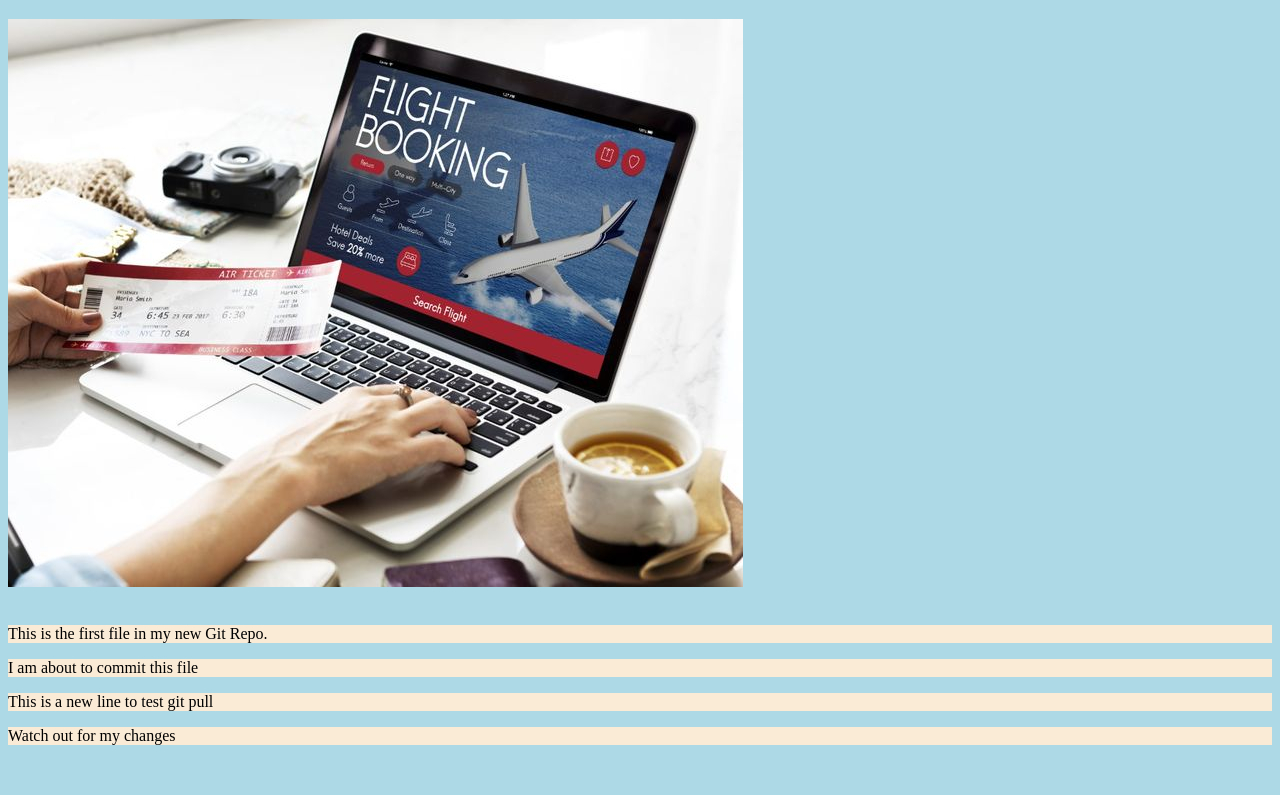
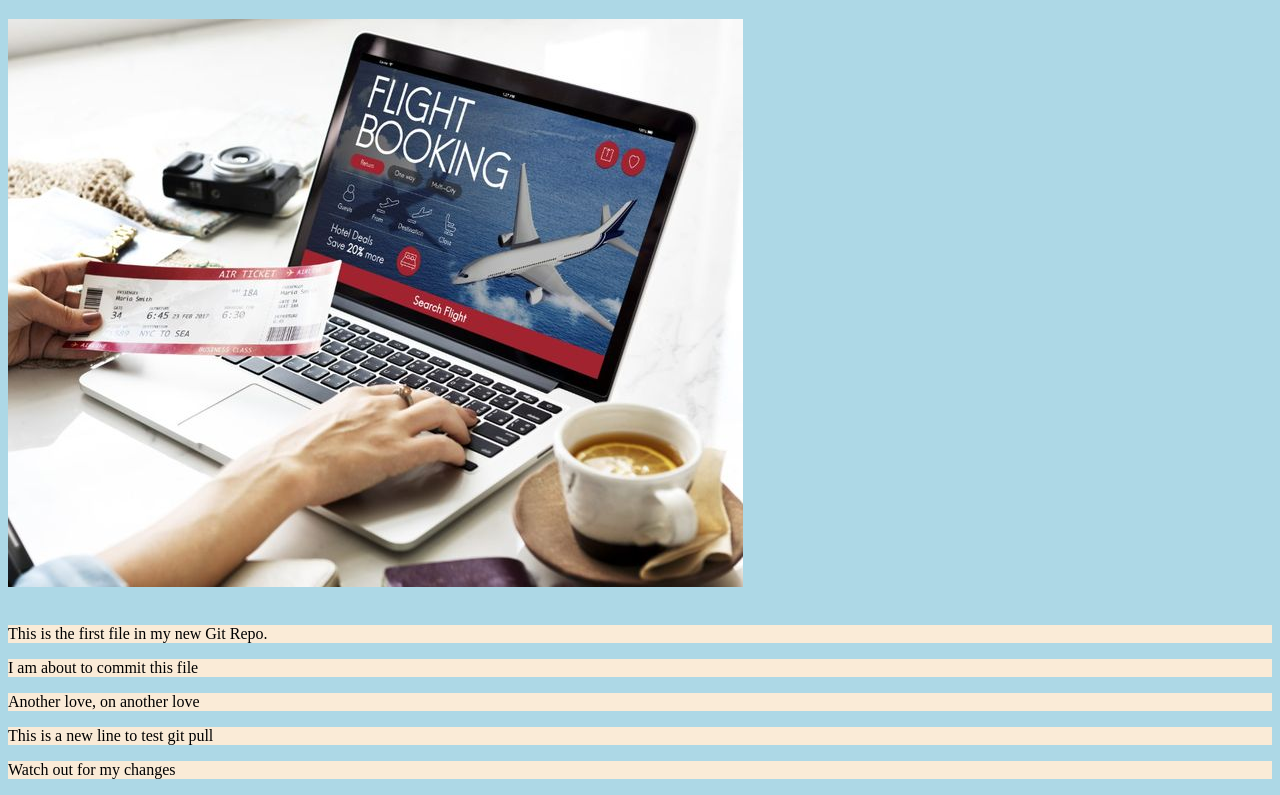
Before and after one commit to Vanessabakare/hello-world, a plain HTML site: page index.html in a window 1280 px wide. Shown: the part 500-1295 px from the top of the page. Before the commit the page ends 1261 px from the top, so only its background shows below. Drawn offline with Linux system fonts and the light colour scheme.

Commit message:
Another love line

```diff
--- a/index.html
+++ b/index.html
@@ -17,6 +17,7 @@
 
 <p>This is the first file in my new Git Repo.</p>
 <p>I am about to commit this file</p>
+<p>Another love, on another love</p>
 <p>This is a new line to test git pull</p>
 <p>Watch out for my changes</p>
 </body></html>
```
